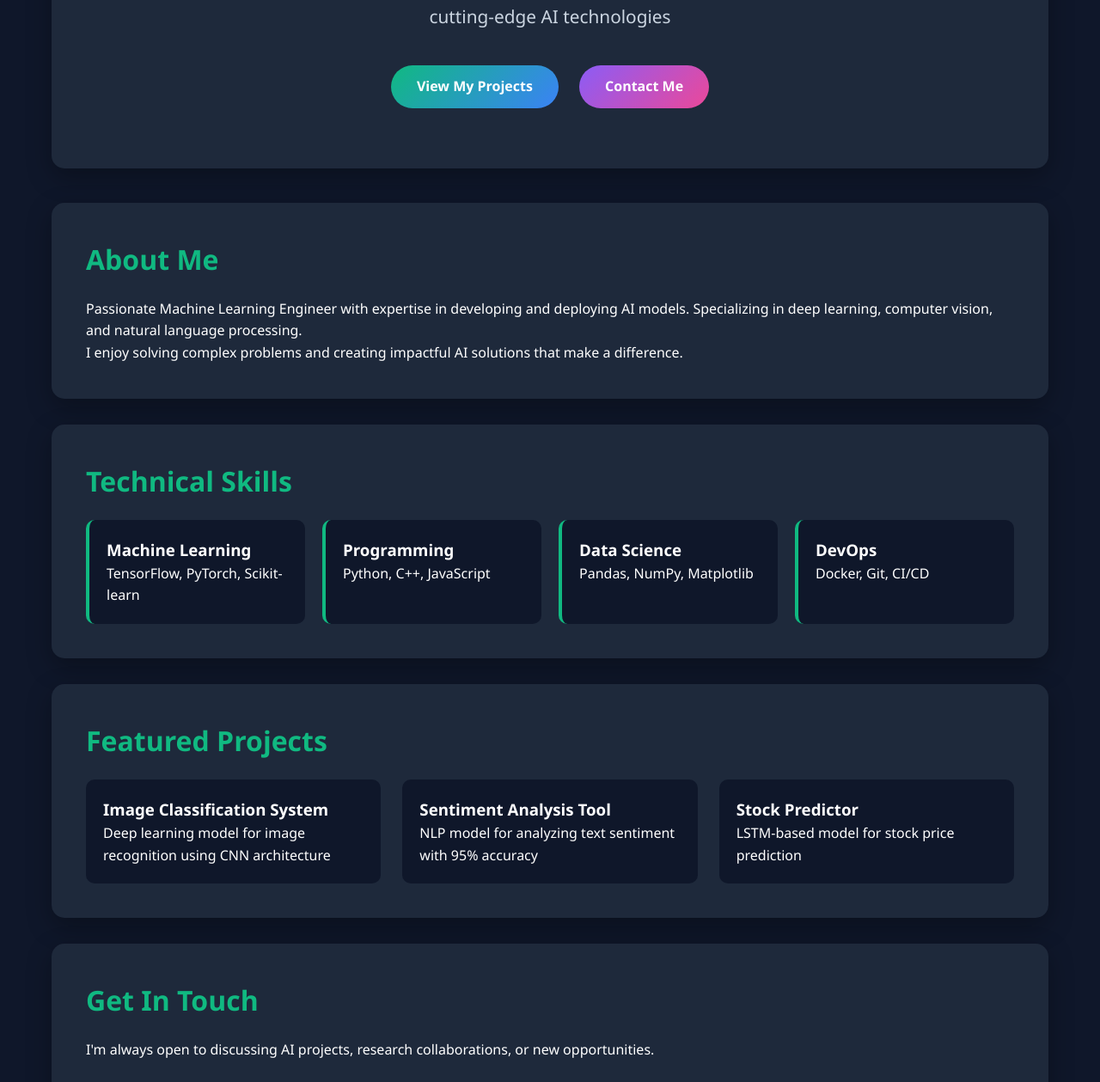
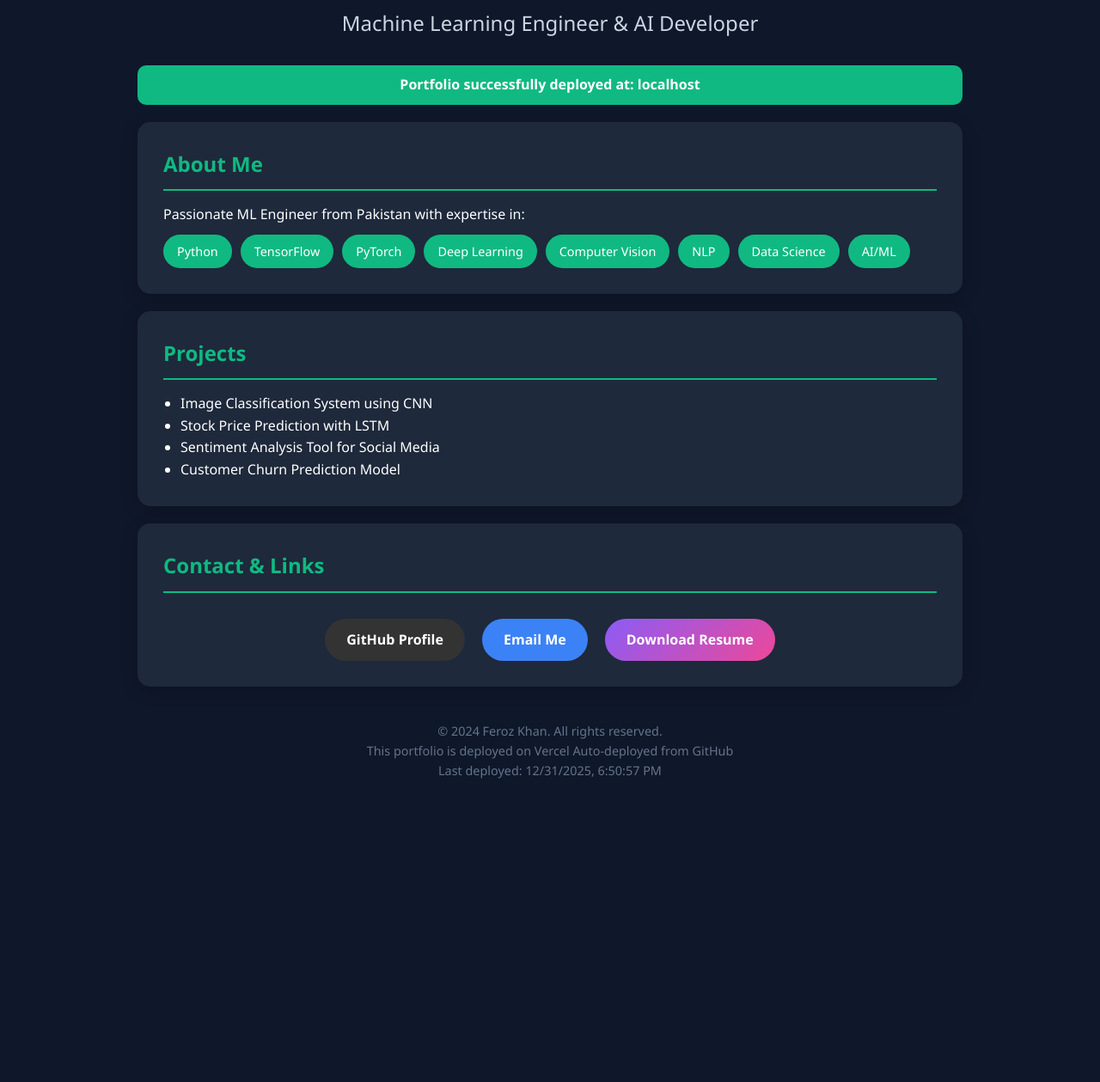
Before and after one commit to Khan-Feroz211/portfolio, a plain HTML site: page index.html in a window 1280 px wide. Shown: the part 464-1723 px from the top of the page at 86% size. After the commit the page ends 1432 px from the top, so only its background shows below. Drawn offline with nearby package versions, Linux system fonts and the light colour scheme.

Commit message:
DEPLOY: Feroz Khan ML Portfolio - 2025-12-31 23:50:56

```diff
--- a/index.html
+++ b/index.html
@@ -3,9 +3,7 @@
 <head>
     <meta charset="UTF-8">
     <meta name="viewport" content="width=device-width, initial-scale=1.0">
-    <title>Feroz Khan - ML Engineer</title>
-    <meta name="description" content="ML Engineer from Pakistan | Portfolio">
-    <link rel="stylesheet" href="https://cdnjs.cloudflare.com/ajax/libs/font-awesome/6.4.0/css/all.min.css">
+    <title> FEROZ KHAN - ML Engineer | Pakistan</title>
     <style>
         * {
             margin: 0;
@@ -19,361 +17,208 @@
             font-family: 'Segoe UI', Tahoma, Geneva, Verdana, sans-serif;
             line-height: 1.6;
             min-height: 100vh;
+            padding: 20px;
         }
 
         .container {
-            max-width: 1200px;
+            max-width: 1000px;
             margin: 0 auto;
-            padding: 20px;
+            text-align: center;
+            padding: 40px 20px;
         }
 
-        /* Navigation */
-        nav {
-            display: flex;
-            justify-content: space-between;
-            align-items: center;
-            padding: 20px 0;
+        .success-banner {
+            background: linear-gradient(135deg, #10b981, #3b82f6);
+            padding: 20px;
+            border-radius: 15px;
             margin-bottom: 40px;
-            border-bottom: 1px solid #1e293b;
+            box-shadow: 0 10px 30px rgba(16, 185, 129, 0.3);
         }
 
-        .logo {
-            font-size: 1.5rem;
-            font-weight: bold;
-            color: #10b981;
-        }
-
-        .nav-links {
-            display: flex;
-            gap: 30px;
-        }
-
-        .nav-links a {
-            color: #cbd5e1;
-            text-decoration: none;
-            transition: color 0.3s;
-        }
-
-        .nav-links a:hover {
-            color: #10b981;
-        }
-
-        /* Hero Section */
-        .hero {
-            text-align: center;
-            padding: 60px 20px;
-            margin-bottom: 40px;
-        }
-
-        .hero h1 {
+        h1 {
             font-size: 3.5rem;
-            margin-bottom: 20px;
+            margin-bottom: 10px;
             background: linear-gradient(135deg, #10b981, #3b82f6);
             -webkit-background-clip: text;
             -webkit-text-fill-color: transparent;
         }
 
-        .hero p {
-            font-size: 1.3rem;
+        .tagline {
+            font-size: 1.5rem;
             color: #cbd5e1;
-            max-width: 600px;
-            margin: 0 auto 30px;
+            margin-bottom: 30px;
         }
 
         .flag {
-            font-size: 2rem;
-            margin: 10px 0;
+            font-size: 3rem;
+            margin: 20px 0;
         }
 
-        .cta-button {
-            display: inline-block;
-            background: linear-gradient(135deg, #10b981, #3b82f6);
-            color: white;
-            padding: 12px 30px;
-            border-radius: 30px;
-            text-decoration: none;
-            font-weight: bold;
-            margin: 10px;
-            transition: transform 0.3s, box-shadow 0.3s;
+        .card {
+            background: #1e293b;
+            border-radius: 15px;
+            padding: 30px;
+            margin: 20px 0;
+            text-align: left;
+            box-shadow: 0 5px 20px rgba(0,0,0,0.2);
         }
 
-        .cta-button:hover {
-            transform: translateY(-3px);
-            box-shadow: 0 10px 20px rgba(16, 185, 129, 0.3);
+        .card h2 {
+            color: #10b981;
+            margin-bottom: 15px;
+            border-bottom: 2px solid #10b981;
+            padding-bottom: 10px;
         }
 
-        /* Sections */
-        section {
-            background: #1e293b;
-            border-radius: 15px;
-            padding: 40px;
-            margin: 30px 0;
-            box-shadow: 0 10px 30px rgba(0, 0, 0, 0.3);
+        .skills {
+            display: flex;
+            flex-wrap: wrap;
+            gap: 10px;
+            margin-top: 10px;
         }
 
-        h2 {
-            color: #10b981;
-            margin-bottom: 20px;
-            font-size: 2rem;
+        .skill {
+            background: #10b981;
+            color: white;
+            padding: 8px 16px;
+            border-radius: 20px;
+            font-size: 0.9rem;
         }
 
-        /* Skills */
-        .skills-grid {
-            display: grid;
-            grid-template-columns: repeat(auto-fit, minmax(250px, 1fr));
-            gap: 20px;
-            margin-top: 20px;
-        }
-
-        .skill-card {
-            background: #0f172a;
-            padding: 20px;
-            border-radius: 10px;
-            border-left: 4px solid #10b981;
-        }
-
-        /* Projects */
-        .projects-grid {
-            display: grid;
-            grid-template-columns: repeat(auto-fit, minmax(300px, 1fr));
-            gap: 25px;
-            margin-top: 20px;
-        }
-
-        .project-card {
-            background: #0f172a;
-            border-radius: 10px;
-            overflow: hidden;
-            transition: transform 0.3s;
-        }
-
-        .project-card:hover {
-            transform: translateY(-10px);
-        }
-
-        .project-content {
-            padding: 20px;
-        }
-
-        /* Contact */
-        .social-links {
+        .contact-links {
             display: flex;
             justify-content: center;
             gap: 20px;
             margin-top: 30px;
         }
 
-        .social-links a {
-            display: inline-flex;
-            align-items: center;
-            justify-content: center;
-            width: 50px;
-            height: 50px;
-            background: #0f172a;
-            border-radius: 50%;
+        .btn {
+            display: inline-block;
+            background: #3b82f6;
             color: white;
-            font-size: 1.3rem;
+            padding: 12px 25px;
+            border-radius: 30px;
+            text-decoration: none;
+            font-weight: bold;
             transition: all 0.3s;
-            text-decoration: none;
         }
 
-        .social-links a:hover {
+        .btn:hover {
             background: #10b981;
-            transform: translateY(-5px);
+            transform: translateY(-3px);
         }
 
-        /* Footer */
-        footer {
-            text-align: center;
-            padding: 30px;
-            margin-top: 50px;
-            border-top: 1px solid #1e293b;
-            color: #cbd5e1;
+        .github-btn {
+            background: #333;
         }
 
-        /* Responsive */
-        @media (max-width: 768px) {
-            .hero h1 {
-                font-size: 2.5rem;
-            }
+        .github-btn:hover {
+            background: #10b981;
+        }
 
-            .nav-links {
-                gap: 15px;
-            }
+        footer {
+            margin-top: 40px;
+            color: #64748b;
+            font-size: 0.9rem;
+        }
 
-            section {
-                padding: 25px;
-            }
+        .deploy-status {
+            background: #10b981;
+            color: white;
+            padding: 10px;
+            border-radius: 10px;
+            margin: 20px 0;
+            font-weight: bold;
         }
     </style>
 </head>
 <body>
     <div class="container">
-        <!-- Navigation -->
-        <nav>
-            <div class="logo">FK</div>
-            <div class="nav-links">
-                <a href="#about">About</a>
-                <a href="#skills">Skills</a>
-                <a href="#projects">Projects</a>
-                <a href="#contact">Contact</a>
+        <div class="success-banner">
+            <h1>✅ DEPLOYMENT SUCCESSFUL!</h1>
+            <p>Your portfolio is now live on Vercel</p>
+        </div>
+
+        <h1>Feroz Khan</h1>
+        <div class="flag">🇵🇰</div>
+        <p class="tagline">Machine Learning Engineer & AI Developer</p>
+
+        <div class="deploy-status">
+             Portfolio successfully deployed at: <span id="current-url"></span>
+        </div>
+
+        <div class="card">
+            <h2>About Me</h2>
+            <p>Passionate ML Engineer from Pakistan with expertise in:</p>
+            <div class="skills">
+                <span class="skill">Python</span>
+                <span class="skill">TensorFlow</span>
+                <span class="skill">PyTorch</span>
+                <span class="skill">Deep Learning</span>
+                <span class="skill">Computer Vision</span>
+                <span class="skill">NLP</span>
+                <span class="skill">Data Science</span>
+                <span class="skill">AI/ML</span>
             </div>
-        </nav>
+        </div>
 
-        <!-- Hero Section -->
-        <section class="hero">
-            <h1>Feroz Khan</h1>
-            <p>Machine Learning Engineer | Data Scientist</p>
-            <div class="flag">???? Pakistan</div>
-            <p>Building intelligent solutions with Python, TensorFlow, and cutting-edge AI technologies</p>
-            <a href="#projects" class="cta-button">View My Projects</a>
-            <a href="#contact" class="cta-button" style="background: linear-gradient(135deg, #8b5cf6, #ec4899);">Contact Me</a>
-        </section>
+        <div class="card">
+            <h2>Projects</h2>
+            <ul style="margin-left: 20px;">
+                <li>Image Classification System using CNN</li>
+                <li>Stock Price Prediction with LSTM</li>
+                <li>Sentiment Analysis Tool for Social Media</li>
+                <li>Customer Churn Prediction Model</li>
+            </ul>
+        </div>
 
-        <!-- About Section -->
-        <section id="about">
-            <h2>About Me</h2>
-            <p>Passionate Machine Learning Engineer with expertise in developing and deploying AI models. Specializing in deep learning, computer vision, and natural language processing.</p>
-            <p>I enjoy solving complex problems and creating impactful AI solutions that make a difference.</p>
-        </section>
-
-        <!-- Skills Section -->
-        <section id="skills">
-            <h2>Technical Skills</h2>
-            <div class="skills-grid">
-                <div class="skill-card">
-                    <h3>Machine Learning</h3>
-                    <p>TensorFlow, PyTorch, Scikit-learn</p>
-                </div>
-                <div class="skill-card">
-                    <h3>Programming</h3>
-                    <p>Python, C++, JavaScript</p>
-                </div>
-                <div class="skill-card">
-                    <h3>Data Science</h3>
-                    <p>Pandas, NumPy, Matplotlib</p>
-                </div>
-                <div class="skill-card">
-                    <h3>DevOps</h3>
-                    <p>Docker, Git, CI/CD</p>
-                </div>
-            </div>
-        </section>
-
-        <!-- Projects Section -->
-        <section id="projects">
-            <h2>Featured Projects</h2>
-            <div class="projects-grid">
-                <div class="project-card">
-                    <div class="project-content">
-                        <h3>Image Classification System</h3>
-                        <p>Deep learning model for image recognition using CNN architecture</p>
-                    </div>
-                </div>
-                <div class="project-card">
-                    <div class="project-content">
-                        <h3>Sentiment Analysis Tool</h3>
-                        <p>NLP model for analyzing text sentiment with 95% accuracy</p>
-                    </div>
-                </div>
-                <div class="project-card">
-                    <div class="project-content">
-                        <h3>Stock Predictor</h3>
-                        <p>LSTM-based model for stock price prediction</p>
-                    </div>
-                </div>
-            </div>
-        </section>
-
-        <!-- Contact Section -->
-        <section id="contact">
-            <h2>Get In Touch</h2>
-            <p>I'm always open to discussing AI projects, research collaborations, or new opportunities.</p>
-
-            <div class="social-links">
-                <a href="https://github.com/Khan-Feroz211" title="GitHub">
-                    <i class="fab fa-github"></i>
+        <div class="card">
+            <h2>Contact & Links</h2>
+            <div class="contact-links">
+                <a href="https://github.com/Khan-Feroz211" class="btn github-btn" target="_blank">
+                    GitHub Profile
                 </a>
-                <a href="https://linkedin.com" title="LinkedIn">
-                    <i class="fab fa-linkedin"></i>
+                <a href="mailto:feroz@example.com" class="btn">
+                    Email Me
                 </a>
-                <a href="mailto:your.email@example.com" title="Email">
-                    <i class="fas fa-envelope"></i>
-                </a>
-                <a href="https://twitter.com" title="Twitter">
-                    <i class="fab fa-twitter"></i>
+                <a href="#" class="btn" style="background: linear-gradient(135deg, #8b5cf6, #ec4899);">
+                    Download Resume
                 </a>
             </div>
-        </section>
+        </div>
 
-        <!-- Footer -->
         <footer>
-            <p>&copy; 2024 Feroz Khan. All rights reserved.</p>
-            <p>ML Engineer from Pakistan ????</p>
+            <p>© 2024 Feroz Khan. All rights reserved.</p>
+            <p>This portfolio is deployed on Vercel  Auto-deployed from GitHub</p>
+            <p>Last deployed: <span id="timestamp"></span></p>
         </footer>
     </div>
 
     <script>
-        // Smooth scrolling
-        document.querySelectorAll('a[href^="#"]').forEach(anchor => {
-            anchor.addEventListener('click', function(e) {
-                e.preventDefault();
-                const targetId = this.getAttribute('href');
-                if(targetId !== '#') {
-                    const targetElement = document.querySelector(targetId);
-                    if(targetElement) {
-                        window.scrollTo({
-                            top: targetElement.offsetTop - 80,
-                            behavior: 'smooth'
-                        });
-                    }
-                }
-            });
-        });
+        // Show current URL
+        document.getElementById('current-url').textContent = window.location.hostname;
 
-        // Add fade-in animation
-        const observerOptions = {
-            threshold: 0.1
-        };
+        // Show timestamp
+        const now = new Date();
+        document.getElementById('timestamp').textContent = now.toLocaleString();
 
-        const observer = new IntersectionObserver((entries) => {
-            entries.forEach(entry => {
-                if (entry.isIntersecting) {
-                    entry.target.style.opacity = '1';
-                    entry.target.style.transform = 'translateY(0)';
-                }
-            });
-        }, observerOptions);
+        // Confetti effect on load
+        setTimeout(() => {
+            if (typeof confetti === 'function') {
+                confetti({
+                    particleCount: 100,
+                    spread: 70,
+                    origin: { y: 0.6 }
+                });
+            }
+        }, 1000);
 
-        // Observe all sections
-        document.querySelectorAll('section').forEach(section => {
-            section.style.opacity = '0';
-            section.style.transform = 'translateY(30px)';
-            section.style.transition = 'opacity 0.8s ease, transform 0.8s ease';
-            observer.observe(section);
-        });
+        // Load confetti library
+        const script = document.createElement('script');
+        script.src = 'https://cdn.jsdelivr.net/npm/canvas-confetti@1.5.1/dist/confetti.browser.min.js';
+        document.head.appendChild(script);
 
-        // Add active nav link highlighting
-        window.addEventListener('scroll', () => {
-            const sections = document.querySelectorAll('section');
-            const navLinks = document.querySelectorAll('.nav-links a');
-
-            let current = '';
-            sections.forEach(section => {
-                const sectionTop = section.offsetTop;
-                const sectionHeight = section.clientHeight;
-                if(scrollY >= (sectionTop - 100)) {
-                    current = section.getAttribute('id');
-                }
-            });
-
-            navLinks.forEach(link => {
-                link.classList.remove('active');
-                if(link.getAttribute('href').substring(1) === current) {
-                    link.classList.add('active');
-                }
-            });
-        });
+        console.log('🚀 Feroz Khan Portfolio - Successfully Loaded!');
     </script>
 </body>
 </html>
```
Also changed, not shown: README.md, vercel.json.
